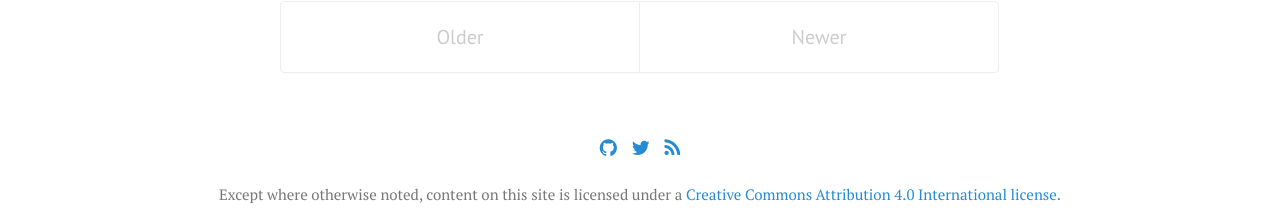
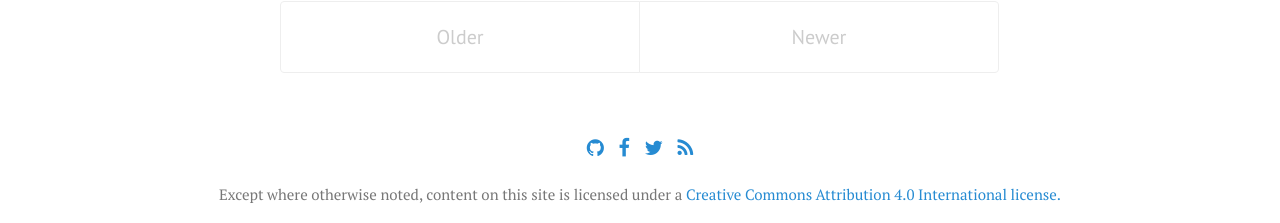
Before and after one commit to hopandfork/hopandfork.github.io, a Jekyll site: the page built from index.html, in a window 1280 px wide. Shown: the part 1551-1774 px from the top of the page. Built offline with Jekyll 4.4.1, drawn with Linux system fonts in a browser that asks for light colours; the list of posts is cut into pages by our own code.

Commit message:
Adds link to Facebook page in the footer

```diff
--- a/_layouts/default.html
+++ b/_layouts/default.html
@@ -26,6 +26,8 @@
       <div class="footer-icons">
 	      <p align="center">
 	      <a href="https://github.com/hopandfork"><i class="fa fa-github" aria-hidden="true"></i></a>
+	      &nbsp;
+	      <a href="https://www.facebook.com/hopandfork/"><i class="fa fa-facebook" aria-hidden="true"></i></a>
 	      &nbsp;
 	      <a href="https://twitter.com/hopandfork"><i class="fa fa-twitter" aria-hidden="true"></i></a>
 	      &nbsp;
```
